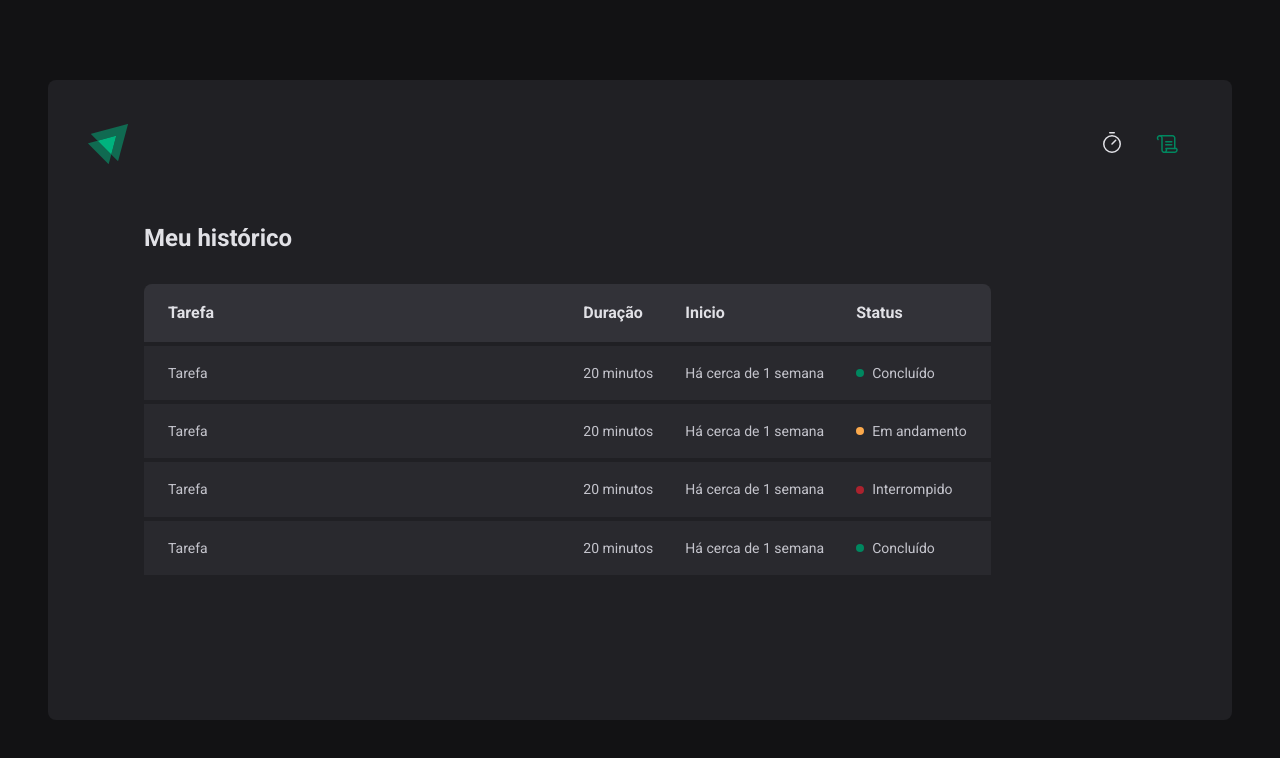
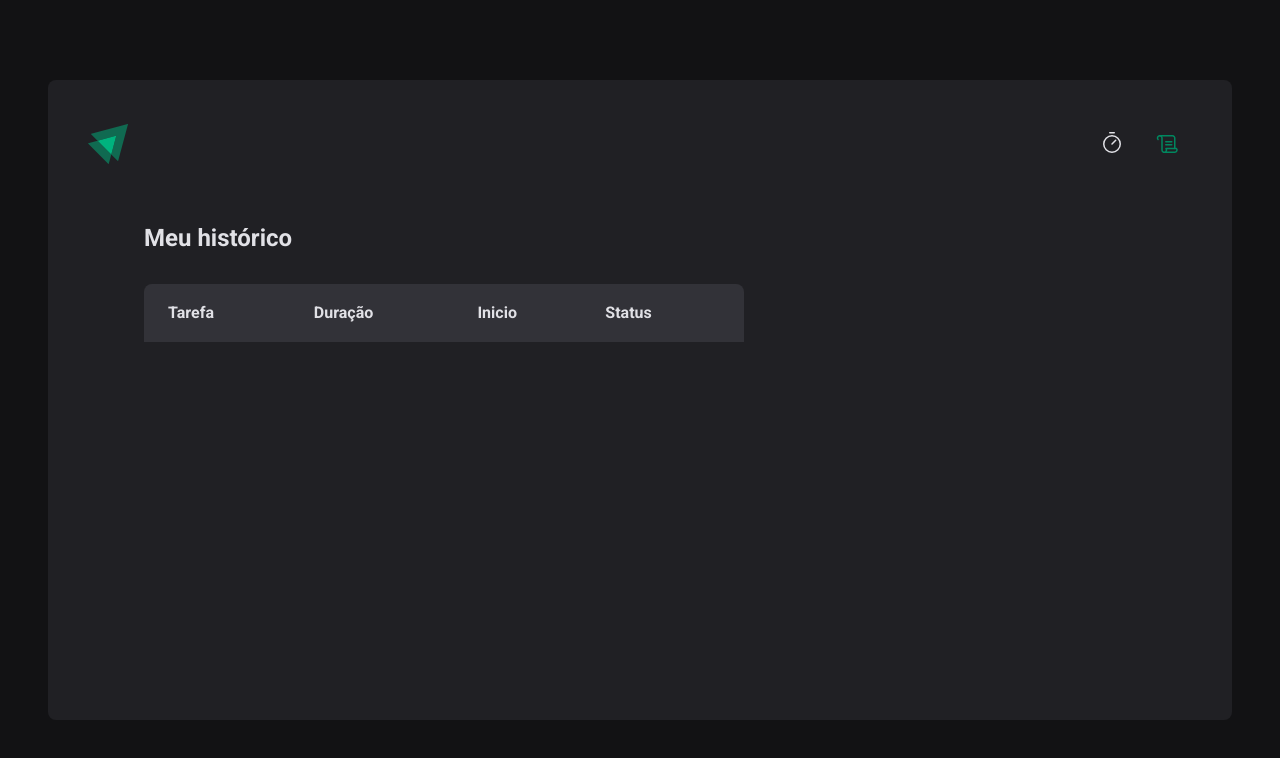
Before and after one commit to joaopelisson/ReactJS_IgniteTimer, a React (Vite) app: page /history in a window 1280 px wide. Shown: the top 758 px of the page. Built offline with nearby package versions, Linux system fonts and the light colour scheme.

Commit message:
feat: list history

```diff
--- a/src/pages/History/index.tsx
+++ b/src/pages/History/index.tsx
@@ -19,38 +19,20 @@ export function History() {
             </tr>
           </thead>
           <tbody>
-            <tr>
-              <td>Tarefa</td>
-              <td>20 minutos</td>
-              <td>Há cerca de 1 semana</td>
-              <td>
-                <Status statusColor="green">Concluído</Status>
-              </td>
-            </tr>
-            <tr>
-              <td>Tarefa</td>
-              <td>20 minutos</td>
-              <td>Há cerca de 1 semana</td>
-              <td>
-                <Status statusColor="yellow">Em andamento</Status>
-              </td>
-            </tr>
-            <tr>
-              <td>Tarefa</td>
-              <td>20 minutos</td>
-              <td>Há cerca de 1 semana</td>
-              <td>
-                <Status statusColor="red">Interrompido</Status>
-              </td>
-            </tr>
-            <tr>
-              <td>Tarefa</td>
-              <td>20 minutos</td>
-              <td>Há cerca de 1 semana</td>
-              <td>
-                <Status statusColor="green">Concluído</Status>
-              </td>
-            </tr>
+            {cycles.map((cycle) => {
+              return (
+                <tr key={cycle.id}>
+                  <td>{cycle.task}</td>
+                  <td>{cycle.minutesAmount} minutos</td>
+                  <td>{cycle.startDate.toISOString()}</td>
+                  <td>
+                    {cycle.finishedDate && (<Status statusColor="green">Concluído</Status>)}
+                    {cycle.interrupteDate && (<Status statusColor="red">Interrompido</Status>)}
+                    {!cycle.finishedDate && !cycle.interrupteDate && (<Status statusColor="yellow">Em andamento</Status>)}
+                  </td>
+                </tr>
+              )
+            })}
           </tbody>
         </table>
       </HistoryList>
```
